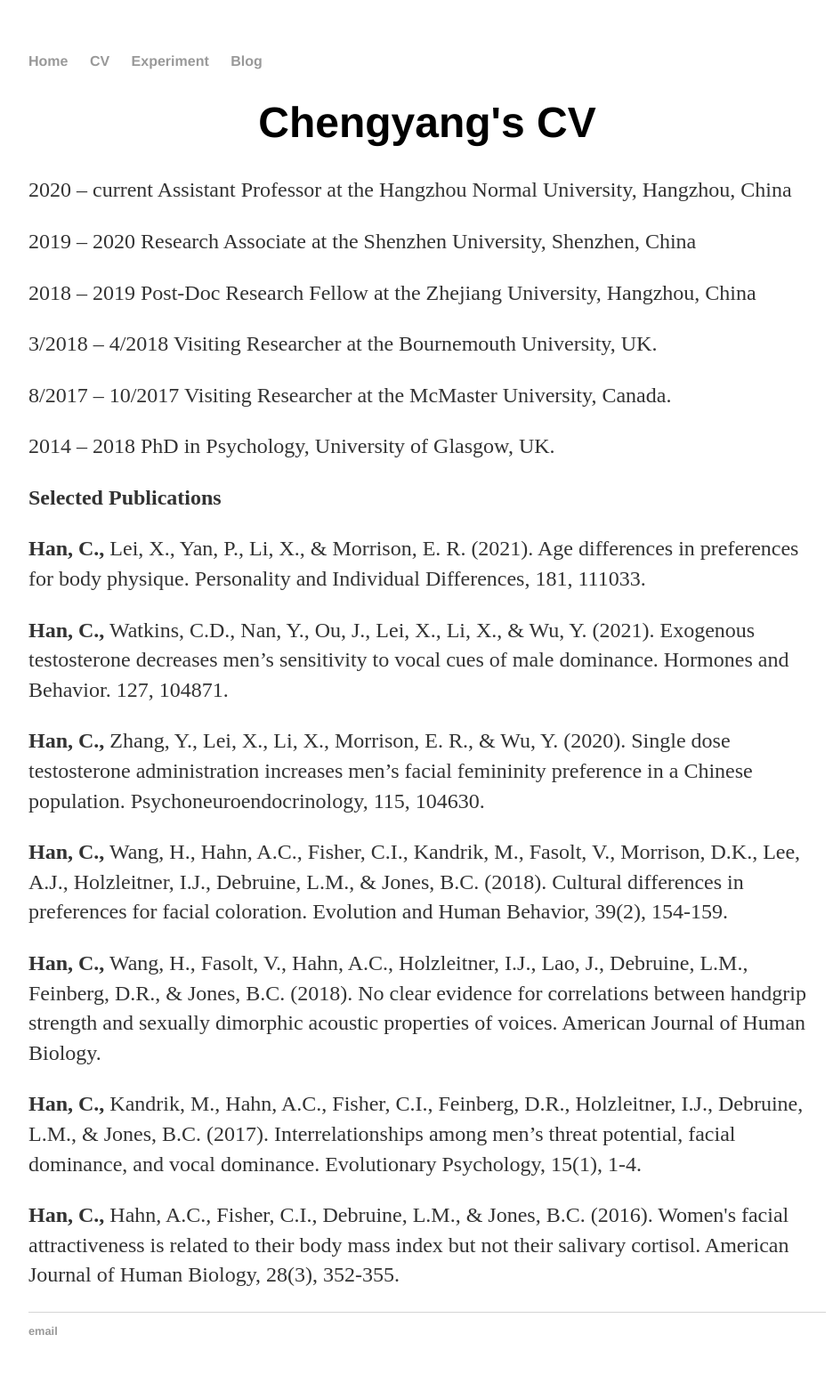
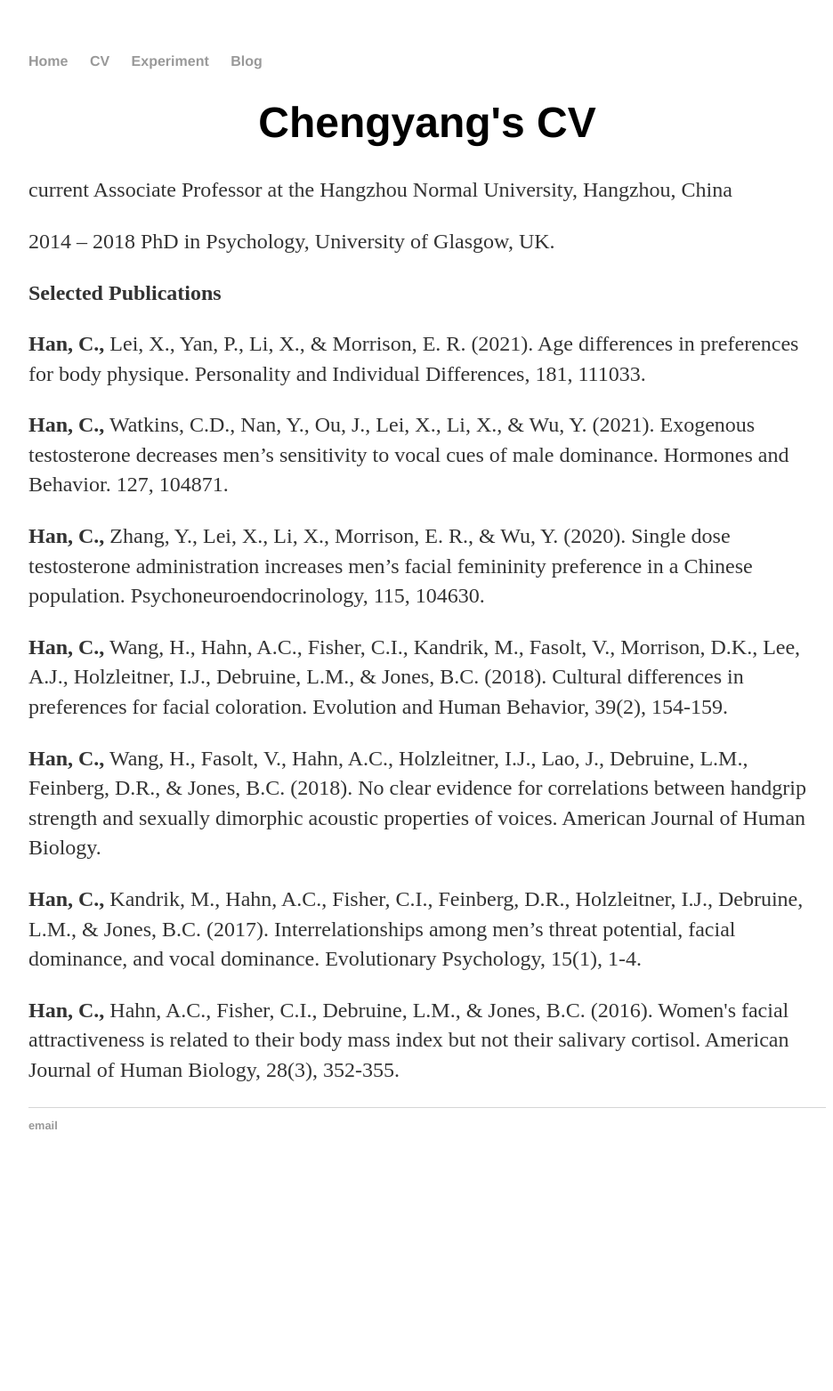
Before and after one commit to chengyanghan/chengyanghan.github.io, a Jekyll site: the page built from cv/index.html, in a window 1280 px wide. Shown: the whole page at 89% size, without its empty margins (160-1096 px from the left). Built offline with Jekyll 4.4.1, drawn with Linux system fonts in a browser that asks for light colours; after the commit the page ends 1332 px from its top, so only the background shows below that.

Commit message:
Update index.html

```diff
--- a/cv/index.html
+++ b/cv/index.html
@@ -5,11 +5,7 @@ title: Chengyang Han
 <div class="blurb">
 	<h1>Chengyang's CV</h1>
 
-  <p>2020 – current	Assistant Professor at the Hangzhou Normal University, Hangzhou, China</p>
-  <p>2019 – 2020	Research Associate at the Shenzhen University, Shenzhen, China</p>
-  <p>2018 – 2019	Post-Doc Research Fellow at the Zhejiang University, Hangzhou, China</p>
-  <p>3/2018 – 4/2018	Visiting Researcher at the Bournemouth University, UK.</p>
-  <p>8/2017 – 10/2017	Visiting Researcher at the McMaster University, Canada.</p>
+  <p>  current	        Associate Professor at the Hangzhou Normal University, Hangzhou, China</p>
   <p>2014 – 2018  	PhD in Psychology, University of Glasgow, UK. </p>
 
 
```
